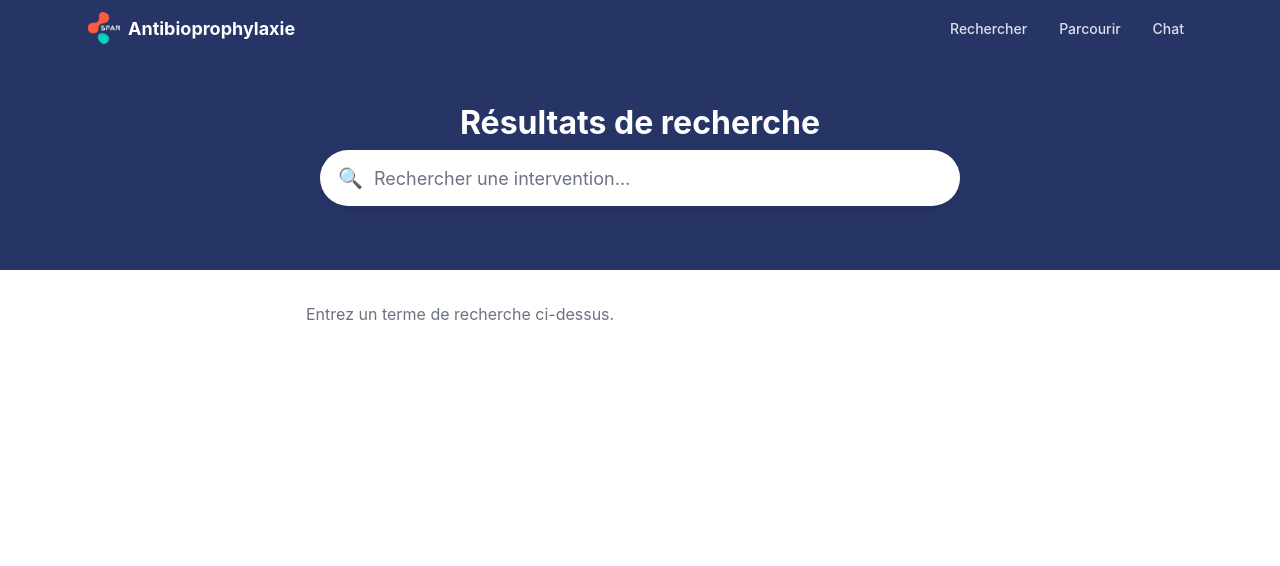
After one commit to tomboulier/recos-antibioprophylaxie-SFAR, a FastAPI app: page /recherche in a window 1280 px wide. The commit adds this page. Shown: the top 566 px of the page. Run offline with FastAPI, Linux system fonts and the light colour scheme.

Commit message:
feat(search): dropdown flottant, 5 résultats max + page /recherche complète

```diff
--- a/app/static/css/accueil.css
+++ b/app/static/css/accueil.css
@@ -161,9 +161,17 @@
   }
 }
 
-/* Résultats de recherche */
+/* Résultats de recherche — dropdown flottant */
+.search-container {
+  position: relative;
+}
+
 .search-results {
-  margin-top: var(--space-sm);
+  position: absolute;
+  top: calc(100% + 4px);
+  left: 0;
+  right: 0;
+  z-index: 100;
   max-width: 600px;
   margin-left: auto;
   margin-right: auto;
@@ -176,7 +184,7 @@
   background: white;
   border-radius: var(--radius-md, 8px);
   overflow: hidden;
-  box-shadow: 0 4px 16px rgba(0,0,0,0.15);
+  box-shadow: 0 8px 24px rgba(0,0,0,0.2);
 }
 
 .search-results__item {
@@ -218,3 +226,67 @@
   background: white;
   border-radius: var(--radius-md, 8px);
 }
+
+/* Item "Voir tous les résultats" */
+.search-results__item--more .search-results__link--more {
+  justify-content: center;
+  font-size: 0.875rem;
+  color: var(--color-primary, #1a56db);
+  font-weight: 500;
+  background: var(--color-bg-subtle, #f3f4f6);
+}
+
+.search-results__item--more .search-results__link--more:hover {
+  background: var(--color-primary-light, #e0eaff);
+}
+
+/* Page résultats de recherche */
+.recherche-resultats {
+  max-width: 700px;
+  margin: 2rem auto;
+  padding: 0 1rem;
+}
+
+.recherche-resultats__meta {
+  color: var(--color-text-muted, #6b7280);
+  margin-bottom: 1rem;
+}
+
+.recherche-resultats__list {
+  list-style: none;
+  padding: 0;
+  margin: 0;
+}
+
+.recherche-resultats__item {
+  border-bottom: 1px solid var(--color-border, #e5e7eb);
+}
+
+.recherche-resultats__item:last-child {
+  border-bottom: none;
+}
+
+.recherche-resultats__link {
+  display: flex;
+  justify-content: space-between;
+  align-items: center;
+  padding: 0.875rem 0.5rem;
+  text-decoration: none;
+  color: inherit;
+  transition: background 0.15s;
+  border-radius: 6px;
+}
+
+.recherche-resultats__link:hover {
+  background: var(--color-bg-subtle, #f3f4f6);
+}
+
+.recherche-resultats__nom {
+  font-weight: 500;
+  color: var(--color-text, #111);
+}
+
+.recherche-resultats__specialite {
+  font-size: 0.8rem;
+  color: var(--color-text-muted, #6b7280);
+}
--- /dev/null
+++ b/app/templates/recherche.html
@@ -0,0 +1,57 @@
+{% extends "base.html" %}
+
+{% block title %}Résultats pour « {{ query }} » — Antibioprophylaxie SFAR{% endblock %}
+
+{% block head %}
+<link rel="stylesheet" href="/static/css/accueil.css">
+{% endblock %}
+
+{% block content %}
+<section class="hero">
+  <h1>Résultats de recherche</h1>
+
+  <div class="search-container">
+    <div class="search-bar">
+      <span class="search-bar__icon" aria-hidden="true">🔍</span>
+      <input
+        type="search"
+        class="search-bar__input"
+        placeholder="Rechercher une intervention…"
+        value="{{ query }}"
+        aria-label="Rechercher une intervention"
+        name="q"
+        hx-get="/search"
+        hx-trigger="keyup changed delay:100ms"
+        hx-target="#search-results"
+      >
+    </div>
+    <div id="search-results" class="search-results"></div>
+  </div>
+</section>
+
+<section class="recherche-resultats">
+  {% if query %}
+    <p class="recherche-resultats__meta">
+      {% if results %}
+        {{ results | length }} résultat{{ "s" if results | length != 1 else "" }} pour <strong>« {{ query }} »</strong>
+      {% else %}
+        Aucun résultat pour <strong>« {{ query }} »</strong>.
+      {% endif %}
+    </p>
+    {% if results %}
+    <ul class="recherche-resultats__list">
+      {% for r in results %}
+      <li class="recherche-resultats__item">
+        <a href="/protocole/{{ r.id }}" class="recherche-resultats__link">
+          <span class="recherche-resultats__nom">{{ r.nom }}</span>
+          <span class="recherche-resultats__specialite">{{ r.specialite }}</span>
+        </a>
+      </li>
+      {% endfor %}
+    </ul>
+    {% endif %}
+  {% else %}
+    <p class="recherche-resultats__meta">Entrez un terme de recherche ci-dessus.</p>
+  {% endif %}
+</section>
+{% endblock %}
--- a/app/web/routes.py
+++ b/app/web/routes.py
@@ -100,7 +100,46 @@ async def search_partial(
     from app.data.search import search_interventions
 
     rfe = request.app.state.rfe_data
-    results = search_interventions(q, rfe) if q.strip() else []
+    results = search_interventions(q, rfe, limit=6) if q.strip() else []
+    items = [
+        {
+            "id": r.intervention.id,
+            "nom": r.intervention.nom,
+            "specialite": r.intervention.specialite,
+        }
+        for r in results[:5]
+    ]
+    has_more = len(results) > 5
+    return templates.TemplateResponse(
+        request,
+        "partials/search_results.html",
+        {"results": items, "has_more": has_more, "query": q},
+    )
+
+
+@router.get("/recherche")
+async def recherche(
+    request: Request,
+    q: Annotated[str, Query(description="Texte de recherche")] = "",
+):
+    """Page de résultats de recherche complète.
+
+    Parameters
+    ----------
+    request : Request
+        Requête HTTP entrante.
+    q : str, optional
+        Texte de recherche.
+
+    Returns
+    -------
+    TemplateResponse
+        Page HTML avec tous les résultats de recherche.
+    """
+    from app.data.search import search_interventions
+
+    rfe = request.app.state.rfe_data
+    results = search_interventions(q, rfe, limit=50) if q.strip() else []
     items = [
         {
             "id": r.intervention.id,
@@ -111,8 +150,8 @@ async def search_partial(
     ]
     return templates.TemplateResponse(
         request,
-        "partials/search_results.html",
-        {"results": items},
+        "recherche.html",
+        {"query": q, "results": items},
     )
 
 
```
Also changed, not shown: app/templates/partials/search_results.html (+7 -2 lines).
